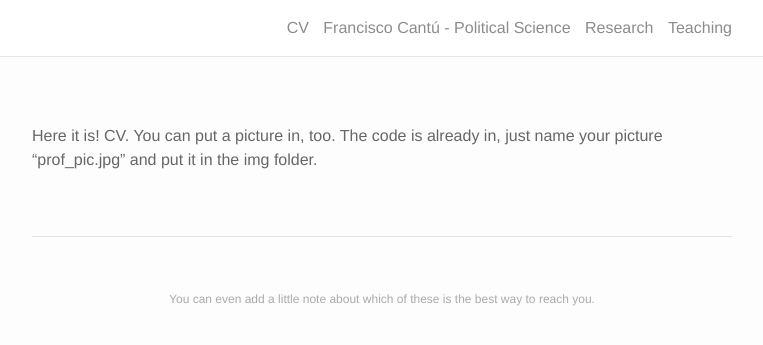
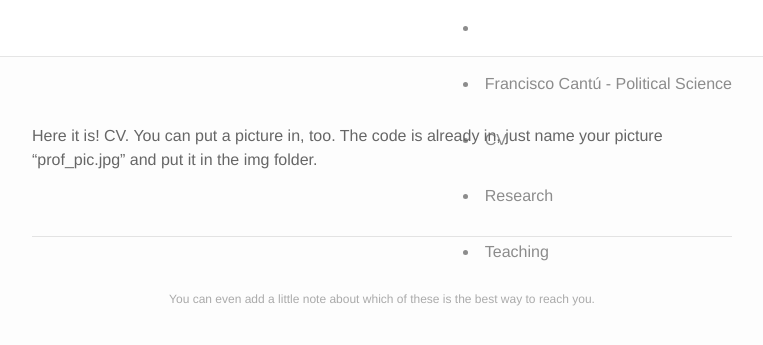
Before and after one commit to franciscocantu/franciscocantu.github.io, a Jekyll site: the page built from cv.md, in a window 1280 px wide. Shown: the top 345 px of the page, without its empty margins (258-1021 px from the left). Built offline with Jekyll 4.4.1, drawn with Linux system fonts in a browser that asks for light colours; nearby versions of some CDN libraries.

Commit message:
Update header.html

```diff
--- a/_includes/header.html
+++ b/_includes/header.html
@@ -6,11 +6,9 @@
 
       <div class="trigger">
         <!-- {{ site.title }} instead of blog -->
-
-        {% for page in site.pages %}
-          {% if page.title %}
-          <a class="page-link" href="{{ page.url | prepend: site.baseurl }}">{{ page.title }}</a>
-          {% endif %}
+        {% assign sorted_pages = site.pages | sort:"order" %}
+        {% for node in sorted_pages %}
+          <li><a href="{{node.url}}">{{node.title}}</a></li>
         {% endfor %}
 
       </div>
```
